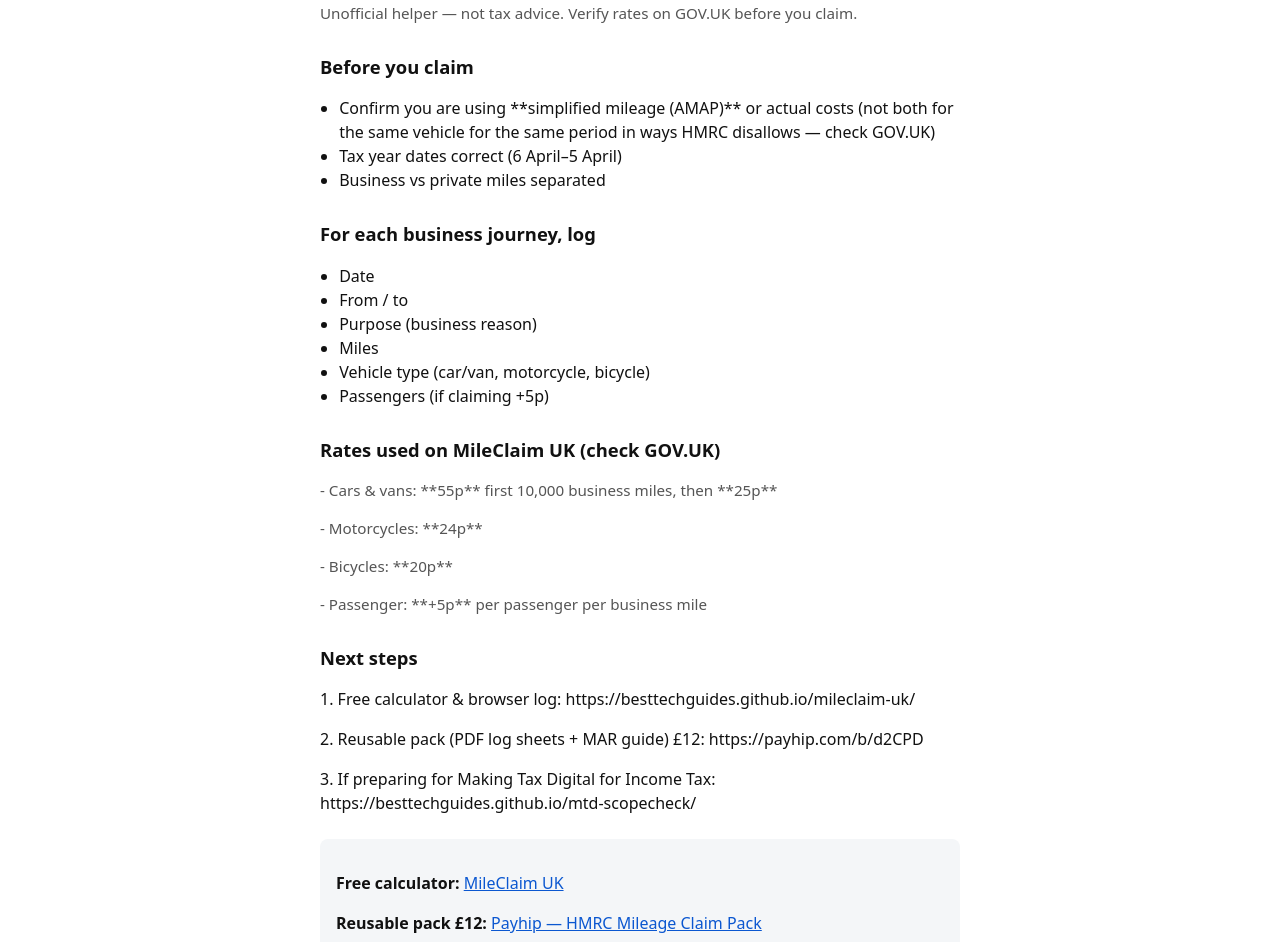
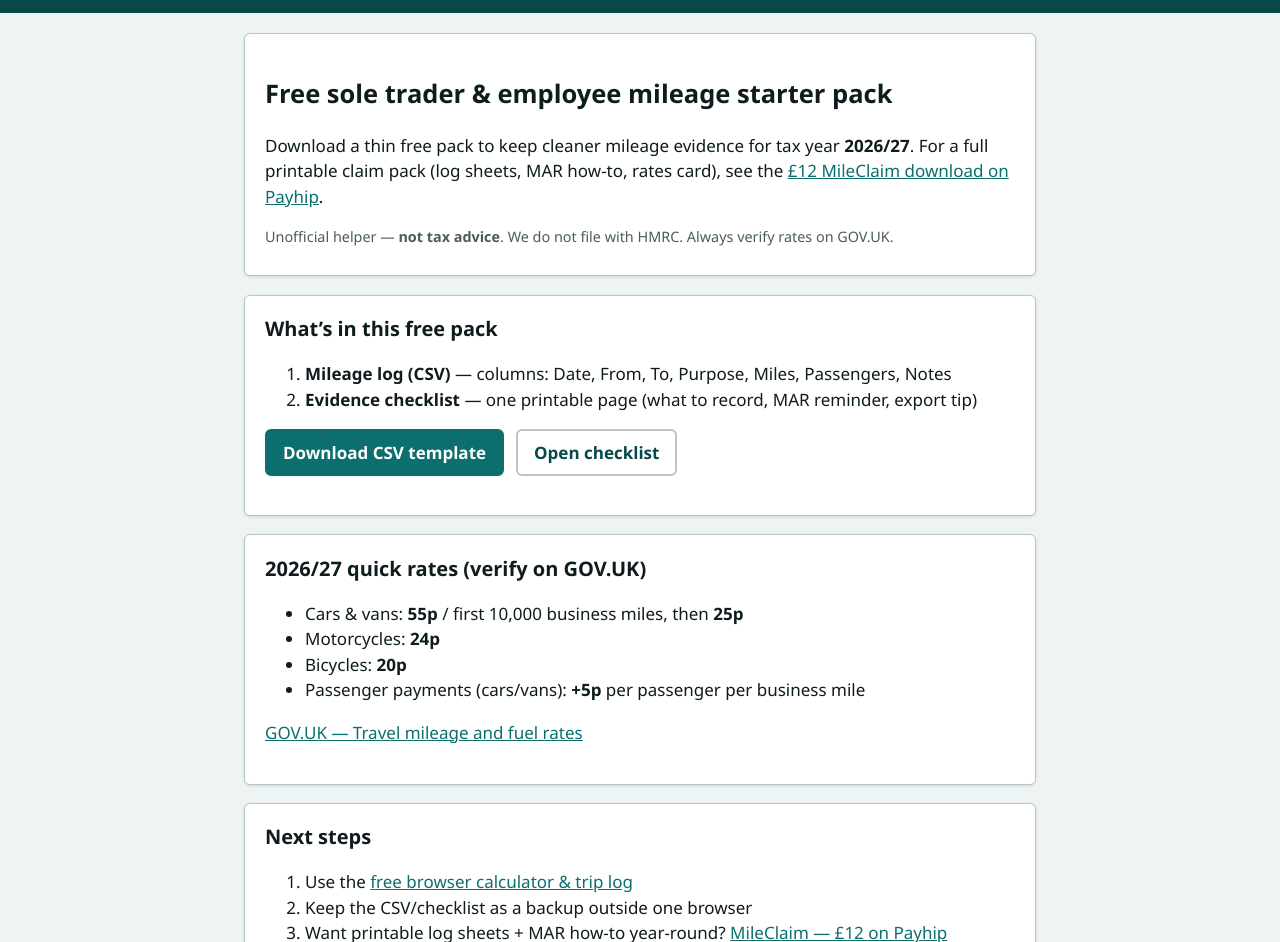
Before and after one commit to besttechguides/mileclaim-uk, a plain HTML site: page freebie/index.html in a window 1280 px wide. Shown: the part 82-1024 px from the top of the page. Drawn offline with Linux system fonts and the light colour scheme.

Commit message:
Expand freebie lead magnet and store Payhip Day 3 copy
CSV template, printable checklist, richer freebie landing,
and paste-ready d2CPD Payhip description.

```diff
--- a/freebie/index.html
+++ b/freebie/index.html
@@ -3,52 +3,72 @@
 <head>
   <meta charset="utf-8">
   <meta name="viewport" content="width=device-width, initial-scale=1">
-  <title>Sole trader mileage checklist 2026/27 — free | MileClaim UK</title>
-  <meta name="description" content="Free sole trader mileage checklist for HMRC 2026/27 AMAP rates. Unofficial — not tax advice.">
+  <title>Free mileage starter pack 2026/27 — CSV log &amp; checklist | MileClaim UK</title>
+  <meta name="description" content="Free UK mileage log CSV template and evidence checklist for tax year 2026/27. Unofficial helper — not tax advice. Upgrade to the £12 MileClaim pack when you need printable sheets year-round.">
+  <meta name="robots" content="index,follow">
   <link rel="canonical" href="https://besttechguides.github.io/mileclaim-uk/freebie/">
-  <style>
-    body{font-family:system-ui,sans-serif;max-width:40rem;margin:2rem auto;padding:0 1rem;line-height:1.5;color:#111}
-    h1{font-size:1.5rem} h2{font-size:1.15rem;margin-top:1.75rem}
-    ul{padding-left:1.2rem} .muted{color:#555;font-size:.95rem}
-    a{color:#0b57d0} .cta{margin:1.5rem 0;padding:1rem;background:#f4f6f8;border-radius:8px}
-  </style>
+  <meta property="og:type" content="website">
+  <meta property="og:locale" content="en_GB">
+  <meta property="og:url" content="https://besttechguides.github.io/mileclaim-uk/freebie/">
+  <meta property="og:site_name" content="MileClaim UK">
+  <meta property="og:title" content="Free mileage starter pack 2026/27 | MileClaim UK">
+  <meta property="og:description" content="Free CSV mileage log template and printable evidence checklist for 2026/27. Not tax advice.">
+  <link rel="stylesheet" href="../styles.css">
 </head>
 <body>
+  <header class="site-header">
+    <div class="site-header__inner">
+      <p class="brand"><a href="../">MileClaim UK</a></p>
+      <p class="tagline">Free starter pack — tax year 2026/27</p>
+    </div>
+  </header>
 
-<h1>Sole trader mileage checklist (2026/27)</h1>
+  <main>
+    <section class="panel hero">
+      <h1>Free sole trader &amp; employee mileage starter pack</h1>
+      <p>Download a thin free pack to keep cleaner mileage evidence for tax year <strong>2026/27</strong>. For a full printable claim pack (log sheets, MAR how-to, rates card), see the <a href="https://payhip.com/b/d2CPD" rel="noopener noreferrer" target="_blank">£12 MileClaim download on Payhip</a>.</p>
+      <p class="hint">Unofficial helper — <strong>not tax advice</strong>. We do not file with HMRC. Always verify rates on GOV.UK.</p>
+    </section>
 
-<p class="muted">Unofficial helper — not tax advice. Verify rates on GOV.UK before you claim.</p>
+    <section class="panel" aria-labelledby="downloads-heading">
+      <h2 id="downloads-heading">What’s in this free pack</h2>
+      <ol>
+        <li><strong>Mileage log (CSV)</strong> — columns: Date, From, To, Purpose, Miles, Passengers, Notes</li>
+        <li><strong>Evidence checklist</strong> — one printable page (what to record, MAR reminder, export tip)</li>
+      </ol>
+      <p class="pack__ctas">
+        <a class="btn btn--primary" href="./mileage-log-2026-27.csv" download>Download CSV template</a>
+        <a class="btn btn--secondary" href="./mileage-evidence-checklist.html">Open checklist</a>
+      </p>
+    </section>
 
-<h2>Before you claim</h2>
-<ul>
-<li>Confirm you are using **simplified mileage (AMAP)** or actual costs (not both for the same vehicle for the same period in ways HMRC disallows — check GOV.UK)</li>
-<li>Tax year dates correct (6 April–5 April)</li>
-<li>Business vs private miles separated</li>
-</ul>
+    <section class="panel" aria-labelledby="rates-heading">
+      <h2 id="rates-heading">2026/27 quick rates (verify on GOV.UK)</h2>
+      <ul>
+        <li>Cars &amp; vans: <strong>55p</strong> / first 10,000 business miles, then <strong>25p</strong></li>
+        <li>Motorcycles: <strong>24p</strong></li>
+        <li>Bicycles: <strong>20p</strong></li>
+        <li>Passenger payments (cars/vans): <strong>+5p</strong> per passenger per business mile</li>
+      </ul>
+      <p><a href="https://www.gov.uk/government/publications/rates-and-allowances-travel-mileage-and-fuel-allowances/travel-mileage-and-fuel-rates-and-allowances" rel="noopener noreferrer" target="_blank">GOV.UK — Travel mileage and fuel rates</a></p>
+    </section>
 
-<h2>For each business journey, log</h2>
-<ul>
-<li>Date</li>
-<li>From / to</li>
-<li>Purpose (business reason)</li>
-<li>Miles</li>
-<li>Vehicle type (car/van, motorcycle, bicycle)</li>
-<li>Passengers (if claiming +5p)</li>
-</ul>
+    <section class="panel" aria-labelledby="next-heading">
+      <h2 id="next-heading">Next steps</h2>
+      <ol>
+        <li>Use the <a href="../">free browser calculator &amp; trip log</a></li>
+        <li>Keep the CSV/checklist as a backup outside one browser</li>
+        <li>Want printable log sheets + MAR how-to year-round? <a href="https://payhip.com/b/d2CPD" rel="noopener noreferrer" target="_blank">MileClaim — £12 on Payhip</a></li>
+        <li>Checking Making Tax Digital for Income Tax scope? <a href="https://besttechguides.github.io/mtd-scopecheck/" rel="noopener noreferrer">MTD ScopeCheck</a> (unofficial helper)</li>
+      </ol>
+    </section>
+  </main>
 
-<h2>Rates used on MileClaim UK (check GOV.UK)</h2>
-<p class="muted">- Cars &amp; vans: **55p** first 10,000 business miles, then **25p**</p>
-<p class="muted">- Motorcycles: **24p**</p>
-<p class="muted">- Bicycles: **20p**</p>
-<p class="muted">- Passenger: **+5p** per passenger per business mile</p>
-
-<h2>Next steps</h2>
-<p>1. Free calculator &amp; browser log: https://besttechguides.github.io/mileclaim-uk/</p>
-<p>2. Reusable pack (PDF log sheets + MAR guide) £12: https://payhip.com/b/d2CPD</p>
-<p>3. If preparing for Making Tax Digital for Income Tax: https://besttechguides.github.io/mtd-scopecheck/</p>
-<div class="cta">
-  <p><strong>Free calculator:</strong> <a href="https://besttechguides.github.io/mileclaim-uk/">MileClaim UK</a></p>
-  <p><strong>Reusable pack £12:</strong> <a href="https://payhip.com/b/d2CPD">Payhip — HMRC Mileage Claim Pack</a></p>
-</div>
-<p class="muted">Unofficial helper. Not affiliated with HMRC. Not tax advice.</p>
-</body></html>
+  <footer class="site-footer">
+    <div class="site-footer__inner">
+      <p><strong>MileClaim UK</strong> — unofficial freebie. Not affiliated with HMRC or GOV.UK.</p>
+      <p><a href="../">← Back to calculator</a></p>
+    </div>
+  </footer>
+</body>
+</html>
--- /dev/null
+++ b/freebie/mileage-log-2026-27.csv
@@ -0,0 +1,3 @@
+Date,From,To,Purpose,Miles,Passengers,Notes
+,,,,0,,
+,,,,0,,
```
Also changed, not shown: freebie/mileage-evidence-checklist.html (added, +43 -0 lines), index.html (+1 -0 lines), 1 other file.
